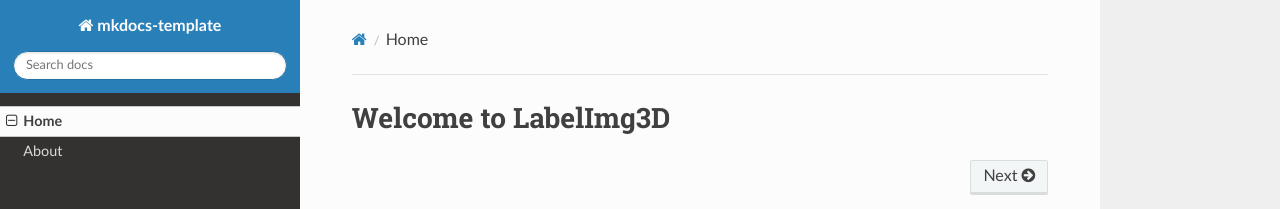
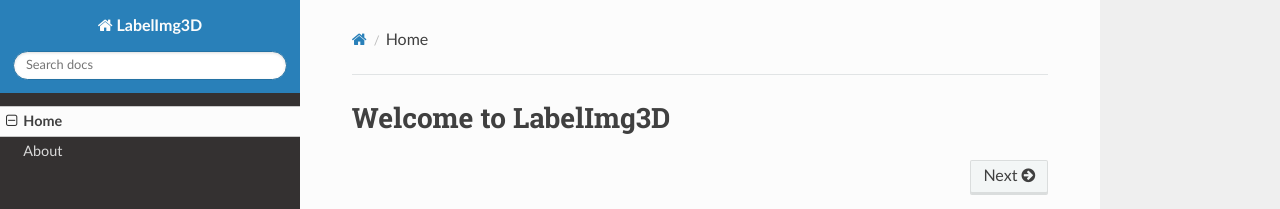
Before and after one commit to CongliangLi/LabelImg3D, an MkDocs documentation site: the page built from docs/index.md, in a window 1280 px wide. Shown: the top 209 px of the page. Built offline with MkDocs 1.6.1, drawn with Linux system fonts in a browser that asks for light colours; nearby versions of some CDN libraries.

Commit message:
change the title

```diff
--- a/mkdocs.yml
+++ b/mkdocs.yml
@@ -1,7 +1,7 @@
-site_name: mkdocs-template
-site_url: http://shijie.chd.gold:2999/mkdocs
+site_name: LabelImg3D
+site_url: http://shijie.chd.gold:2999/LabelImg3D
 site_dir: public
-repo_url: http://git.chd.gold:3000/shijie/mkdocs/
+repo_url: http://git.chd.gold:3000/shijie/LabelImg3D/
 nav:
     - Home: index.md
     - About: about.md
```
